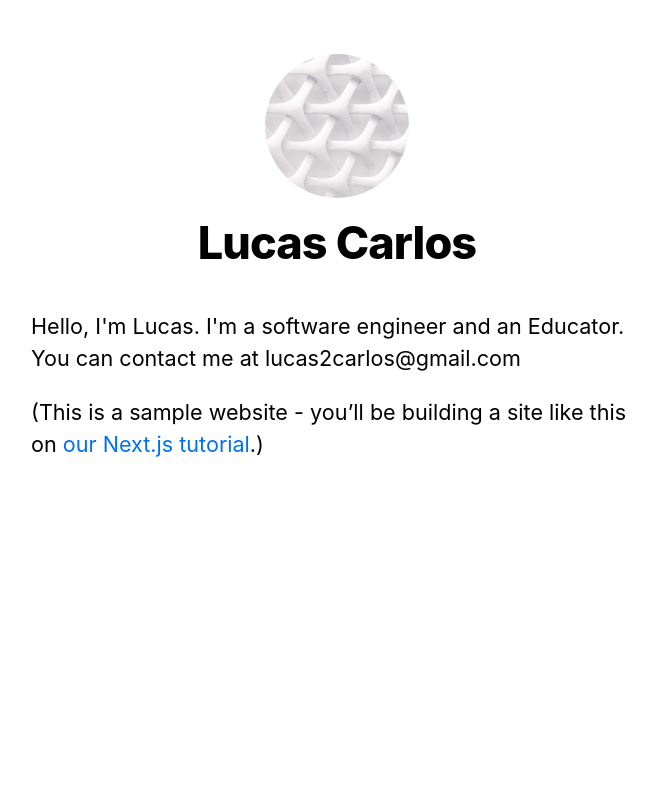
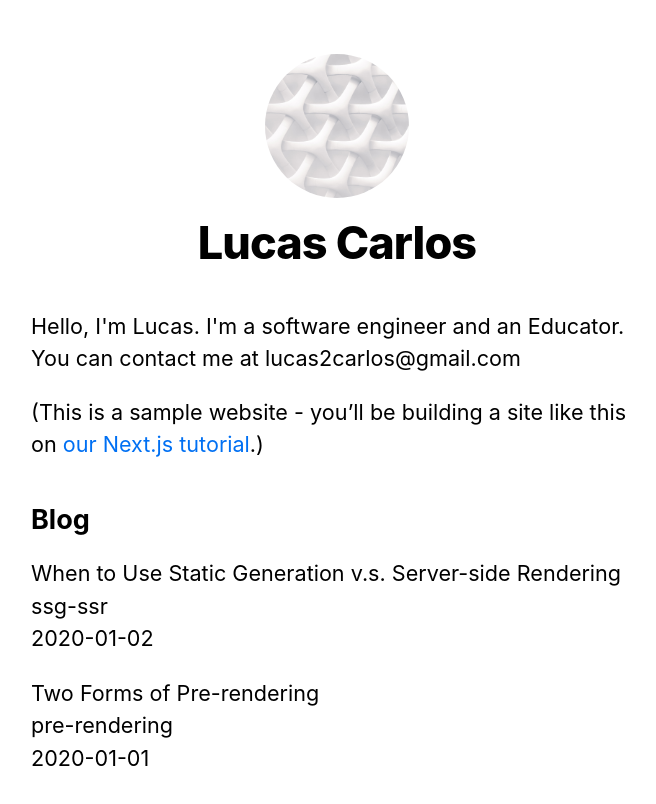
Before and after one commit to lucas9121/NextJS, a Next.js app: page / in a window 1280 px wide. Shown: the top 804 px of the page, without its empty margins (303-959 px from the left). Built offline with nearby package versions, Linux system fonts and the light colour scheme.

Commit message:
adding section

```diff
--- a/pages/index.js
+++ b/pages/index.js
@@ -1,8 +1,18 @@
 import Head from 'next/head';
 import Layout, { siteTitle } from '../components/layout'
 import utilStyles from '../styles/utils.module.css'
+import { getSortedPostsData } from '../lib/posts';
 
-export default function Home() {
+export async function getStaticProps() {
+  const allPostsData = getSortedPostsData();
+  return {
+    props: {
+      allPostsData,
+    },
+  };
+}
+
+export default function Home( {allPostsData} ) {
   return (
     <Layout home>
       <Head>
@@ -15,6 +25,20 @@
           <a href="https://nextjs.org/learn">our Next.js tutorial</a>.)
         </p>
       </section>
+      <section className={`${utilStyles.headingMd} ${utilStyles.padding1px}`}>
+        <h2 className={utilStyles.headingLg}>Blog</h2>
+        <ul className={utilStyles.list}>
+          {allPostsData.map(({ id, date, title }) => (
+            <li className={utilStyles.listItem} key={id}>
+              {title}
+              <br />
+              {id}
+              <br />
+              {date}
+            </li>
+          ))}
+        </ul>
+      </section>
     </Layout>
   );
 }
```
